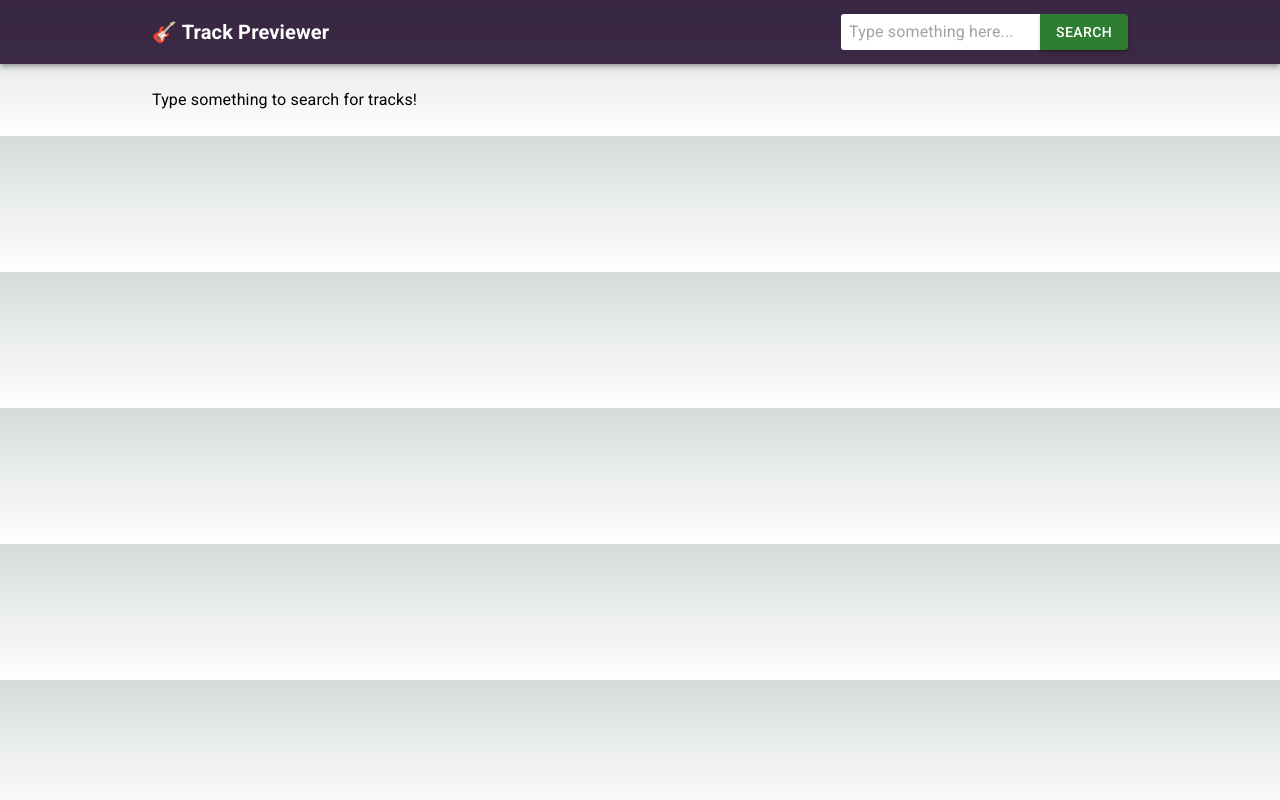
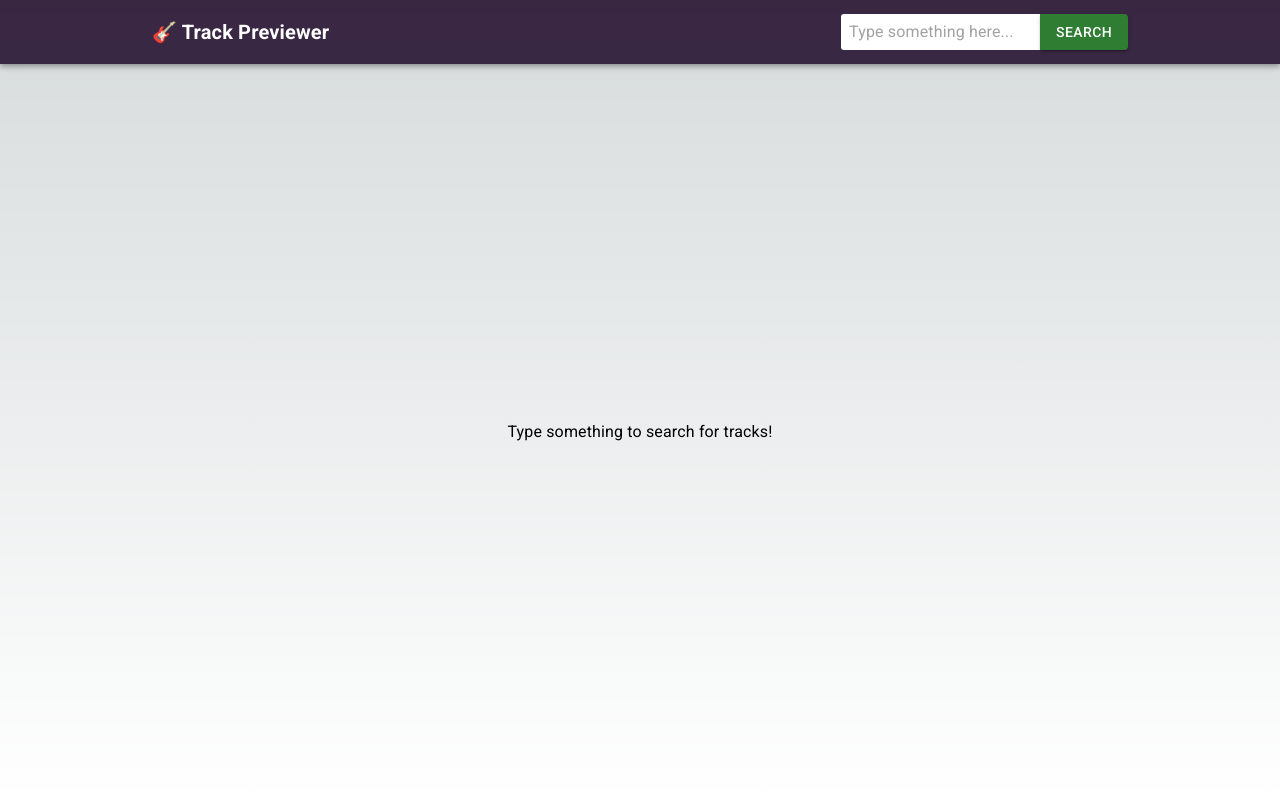
Before and after one commit to louvrecly/track-previewer, a Next.js app: page / in a window 1280 px wide. Built offline with nearby package versions, Linux system fonts and the light colour scheme.

Commit message:
extract HomePageContainer from Home page and adjust styling

```diff
--- /dev/null
+++ b/app/container.tsx
@@ -0,0 +1,28 @@
+import { ReactNode } from 'react';
+import Box from '@mui/material/Box';
+
+interface HomePageContainerProps {
+  children?: ReactNode;
+}
+
+const HomePageContainer = ({ children }: HomePageContainerProps) => {
+  return (
+    <Box
+      sx={{
+        marginX: 'auto',
+        padding: 3,
+        width: '100%',
+        maxWidth: 1024,
+        flexGrow: 1,
+        display: 'flex',
+        flexDirection: 'column',
+        alignItems: 'stretch',
+        placeContent: 'center',
+      }}
+    >
+      {children}
+    </Box>
+  );
+};
+
+export default HomePageContainer;
--- a/app/globals.css
+++ b/app/globals.css
@@ -85,6 +85,8 @@ body {
 }
 
 body {
+  position: relative;
+  min-height: 100vh;
   color: rgb(var(--foreground-rgb));
   background: linear-gradient(
       to bottom,
@@ -92,7 +94,9 @@ body {
       rgb(var(--background-end-rgb))
     )
     rgb(var(--background-start-rgb));
-  position: relative;
+  display: flex;
+  flex-direction: column;
+  align-items: center;
 }
 
 a {
--- a/app/page.tsx
+++ b/app/page.tsx
@@ -2,7 +2,7 @@
 
 import { useSearchParams } from 'next/navigation';
 import { useEffect, useMemo, useState } from 'react';
-import Box from '@mui/material/Box';
+import HomePageContainer from './container';
 import TrackList from './track-list';
 import Typography from '@mui/material/Typography';
 import PageControl from './page-control';
@@ -60,13 +60,13 @@ export default function Home() {
 
   if (!queryParam || isLoading || error)
     return (
-      <Box sx={{ marginX: 'auto', padding: 3, maxWidth: 1024 }}>
-        <Typography>{fallbackContent}</Typography>
-      </Box>
+      <HomePageContainer>
+        <Typography sx={{ textAlign: 'center' }}>{fallbackContent}</Typography>
+      </HomePageContainer>
     );
 
   return (
-    <Box sx={{ marginX: 'auto', padding: 3, maxWidth: 1024 }}>
+    <HomePageContainer>
       <TrackList tracks={tracks} />
 
       <PageControl
@@ -74,6 +74,6 @@ export default function Home() {
         currentPage={page}
         pageCount={pageCount}
       />
-    </Box>
+    </HomePageContainer>
   );
 }
```
